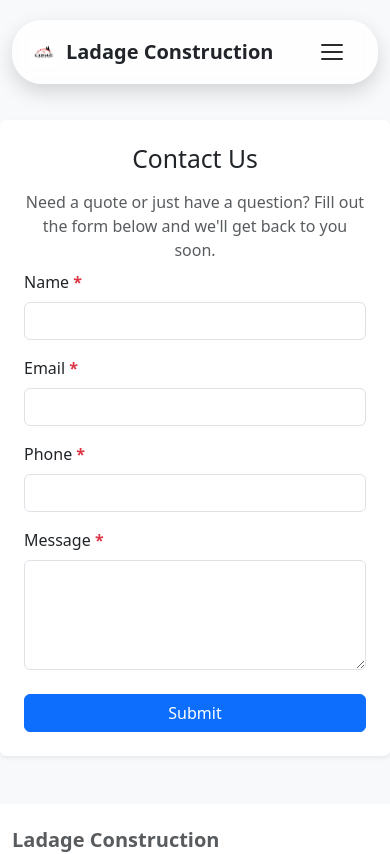
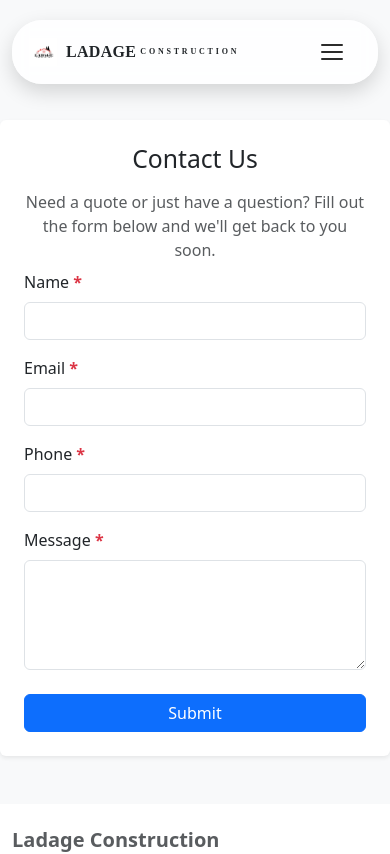
Before and after one commit to jamesthedev/ladage-construction-app, a React (Vite) app in the folder ladage-construction/: page /ladage-construction-app/contact in a window 390 px wide. Shown: the top 854 px of the page. Built offline with nearby package versions, Linux system fonts and the light colour scheme.

Commit message:
ui tweaks

```diff
--- a/ladage-construction/src/components/header/Navbar.css
+++ b/ladage-construction/src/components/header/Navbar.css
@@ -39,19 +39,33 @@
 
 @media (max-width: 992px) {
     .pillbar { padding: 0.3rem 0.3rem !important; }
+    .btn-accent { margin-bottom: 0.5rem; }
 }
 
-.brand-text { line-height: 1; white-space: nowrap; }
+.brand-name {
+  font-family: "Bodoni Moda", "Abril Fatface", serif;
+  font-weight: 900;
+  letter-spacing: 0.02em;
+  line-height: 1;
+  font-size: 1.25rem;
+}
 
-/* Default (desktop/tablet) shows full name */
-.brand-text::after {
-  content: "Ladage Construction";
+.brand-sub {
+  margin-left: 0.25rem;
+  font-family: "Bodoni Moda", "Abril Fatface", serif;
+  font-weight: 600;
+  letter-spacing: 0.35em;
+  font-size: 0.75rem;
 }
 
 /* On extra small screens truncate text */
-@media (max-width: 384px) {
-  .brand-text::after {
-    content: "Ladage"; /* shorter name */
+@media (max-width: 410px) {
+  .brand-name {
+    font-size: 1rem;
+  }
+
+  .brand-sub {
+    font-size: 0.5rem;
   }
 }
 
@@ -121,8 +135,3 @@
   padding: .2rem .35rem;
 }
 .custom-toggle.navbar-toggler:focus { box-shadow: none; outline: 2px solid #ff6a2a; outline-offset: 2px; }
-
-
-.navlink {
-
-}
--- a/ladage-construction/src/components/header/Navbar.tsx
+++ b/ladage-construction/src/components/header/Navbar.tsx
@@ -25,10 +25,10 @@ const AppNavbar: React.FC = () => {
               alt="Ladage Construction logo"
               className="brand-logo me-2"
             />
-            <span className="brand-text">{/* populated in Navbar.css */}</span>
+            <span className="brand-name">LADAGE</span>
+            <span className="brand-sub">CONSTRUCTION</span>
           </Navbar.Brand>
 
-          {/* Custom hamburger (uses hamburger-react) */}
           <Navbar.Toggle
             aria-controls="mainNav"
             aria-label="Toggle navigation"
@@ -37,9 +37,9 @@ const AppNavbar: React.FC = () => {
             <Hamburger
               toggled={expanded}
               toggle={setExpanded}
-              size={22}                 // tweak size if needed
+              size={22}
               duration={0.25}
-              color="#2b2b2b"           // use #fff if you switch to dark bg
+              color="#2b2b2b"
               rounded
             />
           </Navbar.Toggle>
```
